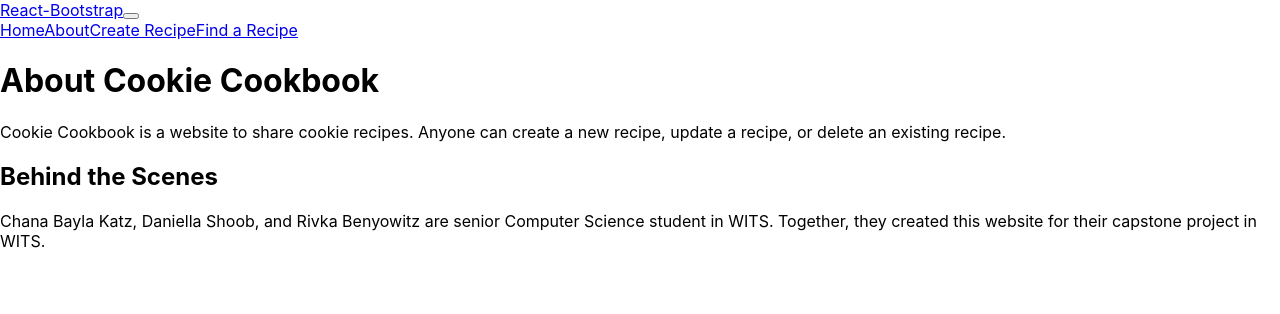
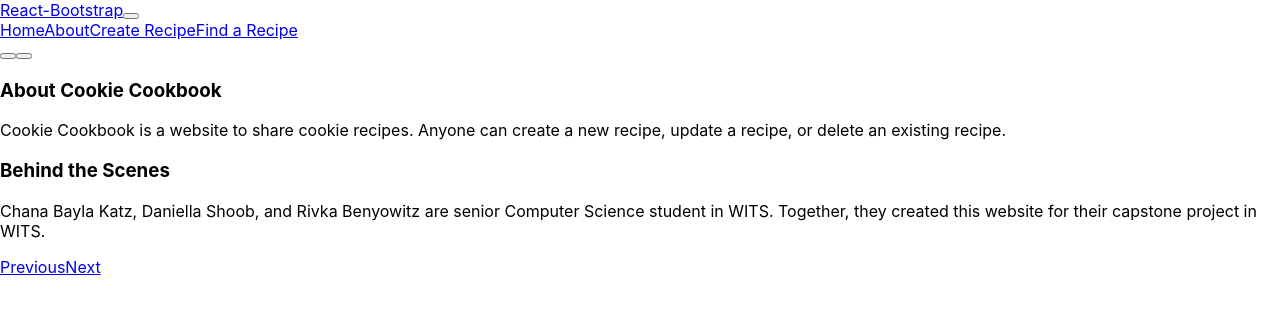
Before and after one commit to meiragoldstone/cookies, a React (Create React App) app in the folder cookie-cookbook-app/: page /about in a window 1280 px wide. Shown: the top 314 px of the page. Built offline with nearby package versions, Linux system fonts and the light colour scheme.

Commit message:
Created an about page

```diff
--- a/cookie-cookbook-app/src/Pages/About.jsx
+++ b/cookie-cookbook-app/src/Pages/About.jsx
@@ -1,20 +1,51 @@
+import { useState } from 'react';
+import Carousel from 'react-bootstrap/Carousel';
+
 function AboutPage() {
+    const [index, setIndex] = useState(0);
+
+    const handleSelect = (selectedIndex) => {
+        setIndex(selectedIndex);
+    };
+
     return (
-        <>
-            <h1>About Cookie Cookbook</h1>
+            <Carousel activeIndex={index} onSelect={handleSelect}>
+            <Carousel.Item>
+                <Carousel.Caption>
+                <h3>About Cookie Cookbook</h3>
                 <p>
                     Cookie Cookbook is a website to share cookie recipes.
                     Anyone can create a new recipe, update a recipe, or delete an existing recipe.
                 </p>
-
-            <h2>Behind the Scenes</h2>
+                </Carousel.Caption>
+            </Carousel.Item>
+            <Carousel.Item>
+                <Carousel.Caption>
+                <h3>Behind the Scenes</h3>
                 <p>
                     Chana Bayla Katz, Daniella Shoob, and Rivka Benyowitz are senior Computer Science student in WITS.
                     Together, they created this website for their capstone project in WITS.
                 </p>
+                </Carousel.Caption>
+            </Carousel.Item>
+            </Carousel>
 
-        </>
+
+
+        // <>
+        //     <h1>About Cookie Cookbook</h1>
+        //     <p>
+        //         Cookie Cookbook is a website to share cookie recipes.
+        //         Anyone can create a new recipe, update a recipe, or delete an existing recipe.
+        //     </p>
+
+        //     <h2>Behind the Scenes</h2>
+        //     <p>
+        //         Chana Bayla Katz, Daniella Shoob, and Rivka Benyowitz are senior Computer Science student in WITS.
+        //         Together, they created this website for their capstone project in WITS.
+        //     </p>
+
+        // </>
     );
 }
-
 export default AboutPage;
```
Also changed, not shown: cookie-cookbook-app/src/Pages/Update.jsx (added). Lines whose indentation alone changed are shown as unchanged.
